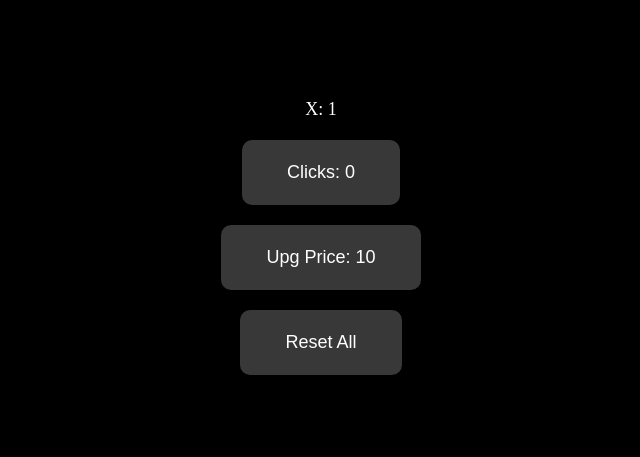
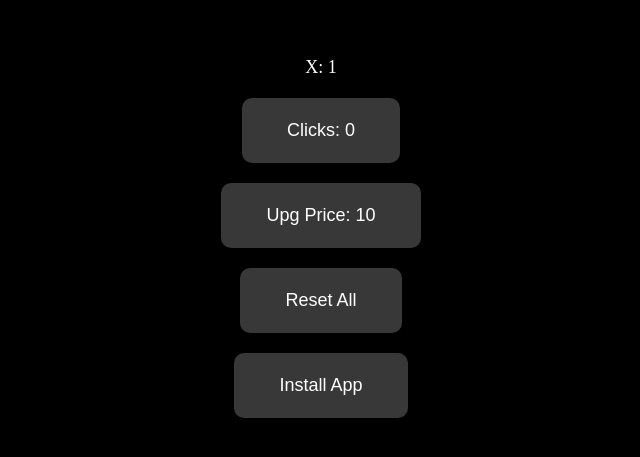
Before and after one commit to Bogder3/NFC-Clicker-1.0, a plain HTML site: page index.html in a window 1280 px wide. Shown: the part 163-620 px from the top of the page, without its empty margins (319-959 px from the left). Drawn offline with Linux system fonts and the light colour scheme.

Commit message:
Update index.html

```diff
--- a/index.html
+++ b/index.html
@@ -22,7 +22,7 @@
     <button id="clickButton">Clicks: -1</button>
     <button id="upgButton">Upg Price: All clicks</button>
     <button id="resetButton">Reset All</button>
-
+    <button id="installButton">Install App</button>
     <script src="js/clicker.js"></script>
 </body>
 </html>
```
